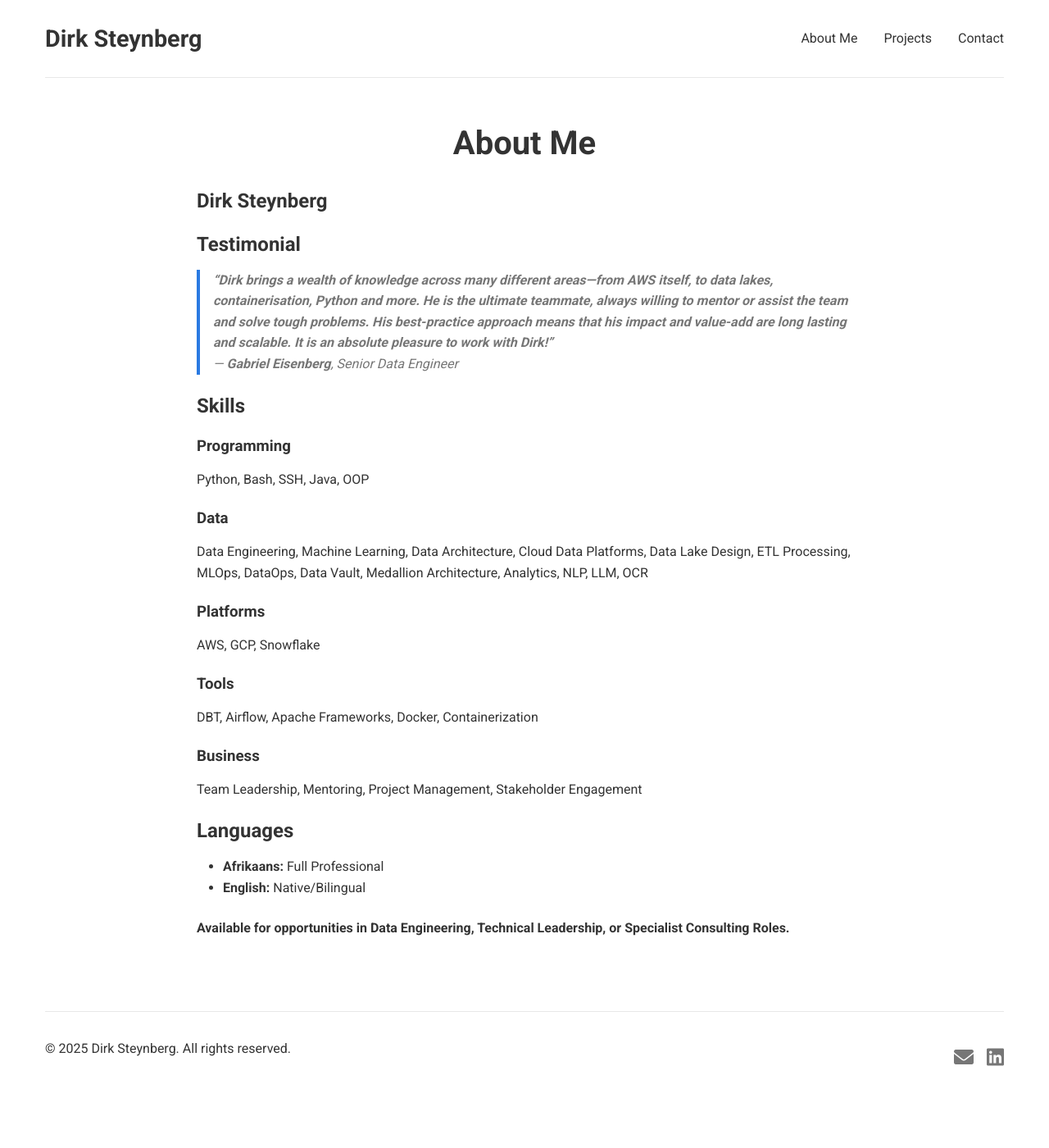
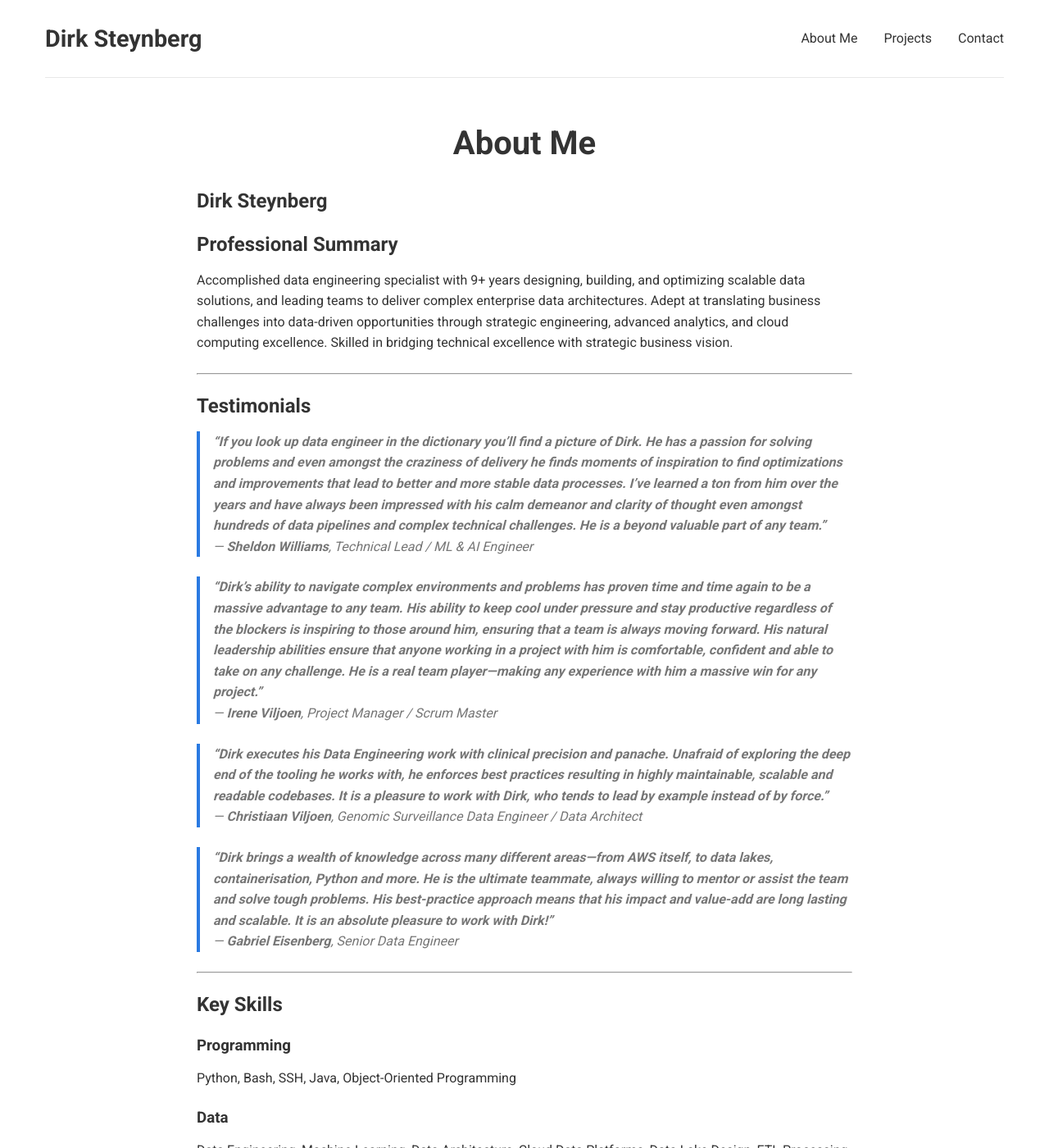
Before and after one commit to ByteMeDirk/ByteMeDirk, a Jekyll site: the page built from about.md, in a window 1280 px wide and 1400 px high. Shown: the whole window at 82% size. Built offline with Jekyll 4.4.1, drawn with Linux system fonts in a browser that asks for light colours; some of the changed text lies outside the part shown.

Commit message:
Revise professional summary and testimonials; enhance contact and project descriptions for clarity and impact

```diff
--- a/about.md
+++ b/about.md
@@ -6,31 +6,74 @@ permalink: /about/
 
 # Dirk Steynberg
 
-## Testimonial
+## Professional Summary
 
-> **"Dirk brings a wealth of knowledge across many different areas—from AWS itself, to data lakes, containerisation, Python and more. He is the ultimate teammate, always willing to mentor or assist the team and solve tough problems. His best-practice approach means that his impact and value-add are long lasting and scalable. It is an absolute pleasure to work with Dirk!"**
+Accomplished data engineering specialist with 9+ years designing, building, and optimizing scalable data solutions, and
+leading teams to deliver complex enterprise data architectures. Adept at translating business challenges into
+data-driven opportunities through strategic engineering, advanced analytics, and cloud computing excellence. Skilled in
+bridging technical excellence with strategic business vision.
+
+---
+
+## Testimonials
+
+> **"If you look up data engineer in the dictionary you'll find a picture of Dirk. He has a passion for solving problems
+and even amongst the craziness of delivery he finds moments of inspiration to find optimizations and improvements that
+lead to better and more stable data processes. I've learned a ton from him over the years and have always been impressed
+with his calm demeanor and clarity of thought even amongst hundreds of data pipelines and complex technical challenges.
+He is a beyond valuable part of any team."**
+> — **Sheldon Williams**, Technical Lead / ML & AI Engineer
+
+> **"Dirk's ability to navigate complex environments and problems has proven time and time again to be a massive
+advantage to any team. His ability to keep cool under pressure and stay productive regardless of the blockers is
+inspiring to those around him, ensuring that a team is always moving forward. His natural leadership abilities ensure
+that anyone working in a project with him is comfortable, confident and able to take on any challenge. He is a real team
+player—making any experience with him a massive win for any project."**
+> — **Irene Viljoen**, Project Manager / Scrum Master
+
+> **"Dirk executes his Data Engineering work with clinical precision and panache. Unafraid of exploring the deep end of
+the tooling he works with, he enforces best practices resulting in highly maintainable, scalable and readable codebases.
+It is a pleasure to work with Dirk, who tends to lead by example instead of by force."**
+> — **Christiaan Viljoen**, Genomic Surveillance Data Engineer / Data Architect
+
+> **"Dirk brings a wealth of knowledge across many different areas—from AWS itself, to data lakes, containerisation,
+Python and more. He is the ultimate teammate, always willing to mentor or assist the team and solve tough problems. His
+best-practice approach means that his impact and value-add are long lasting and scalable. It is an absolute pleasure to
+work with Dirk!"**
 > — **Gabriel Eisenberg**, Senior Data Engineer
 
-## Skills
+---
+
+## Key Skills
 
 ### Programming
-Python, Bash, SSH, Java, OOP
+
+Python, Bash, SSH, Java, Object-Oriented Programming
 
 ### Data
-Data Engineering, Machine Learning, Data Architecture, Cloud Data Platforms, Data Lake Design, ETL Processing, MLOps, DataOps, Data Vault, Medallion Architecture, Analytics, NLP, LLM, OCR
+
+Data Engineering, Machine Learning, Data Architecture, Cloud Data Platforms, Data Lake Design, ETL Processing, MLOps,
+DataOps, Data Vault, Medallion Architecture, Advanced Analytics, NLP, LLM, OCR
 
 ### Platforms
+
 AWS, GCP, Snowflake
 
 ### Tools
+
 DBT, Airflow, Apache Frameworks, Docker, Containerization
 
 ### Business
+
 Team Leadership, Mentoring, Project Management, Stakeholder Engagement
+
+---
 
 ## Languages
 
 - **Afrikaans:** Full Professional
 - **English:** Native/Bilingual
 
+---
+
 **Available for opportunities in Data Engineering, Technical Leadership, or Specialist Consulting Roles.**
```
Also changed, not shown: Profile.md (deleted, +0 -177 lines), contact.md (+12 -9 lines), index.md (+13 -3 lines), projects.md (+17 -17 lines).
